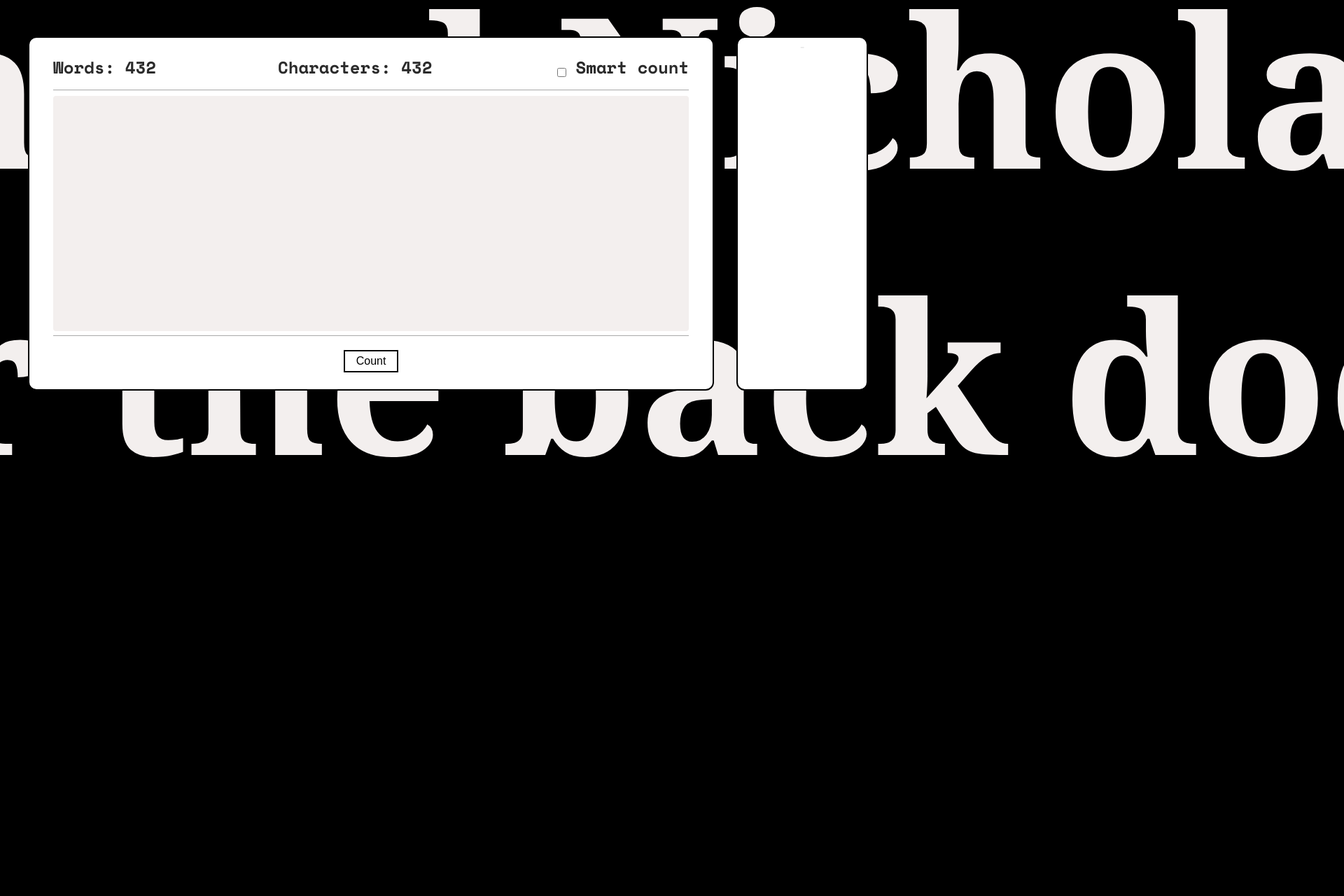
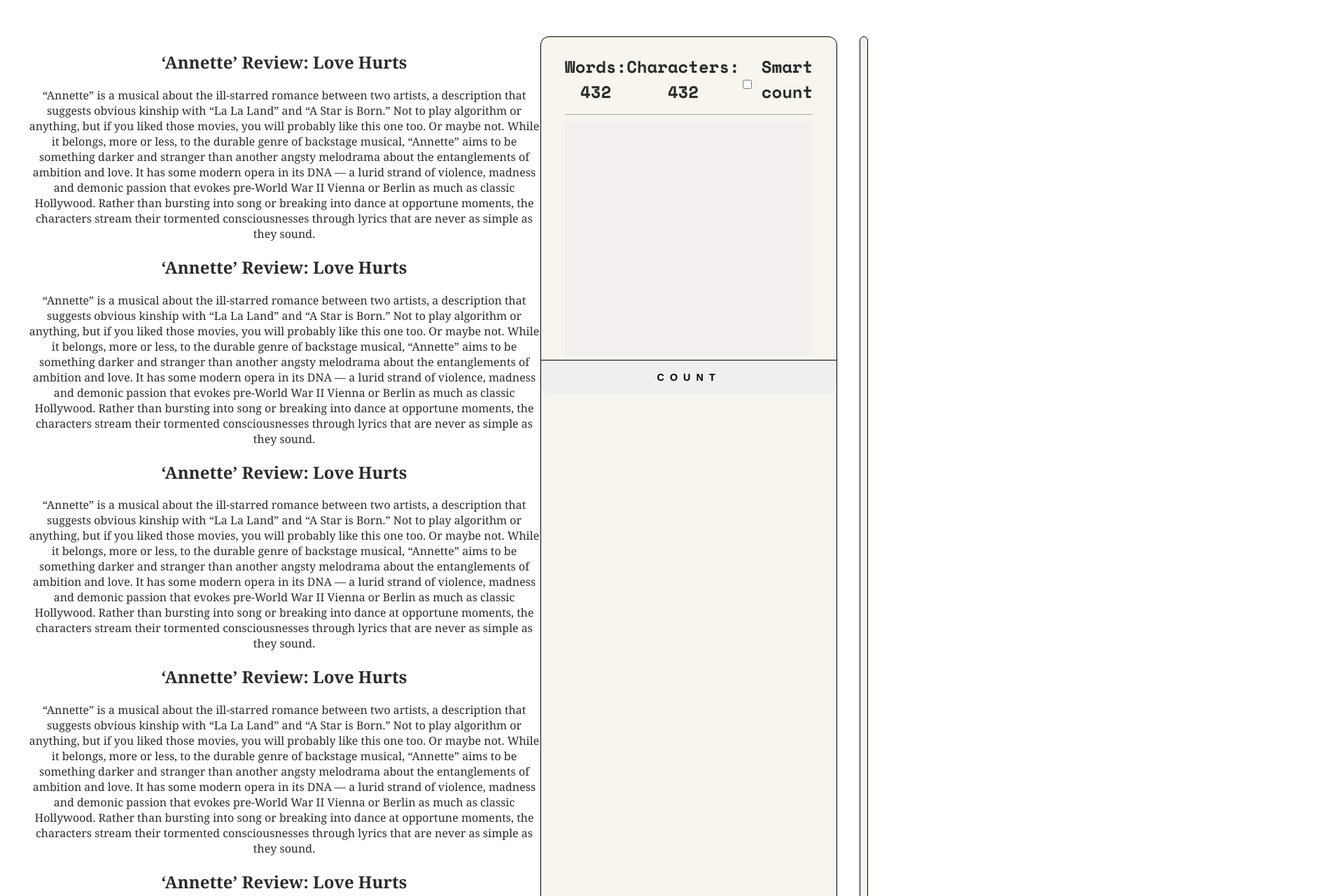
Before and after one commit to HomoDevus/WordCounter, a React (Create React App) app: page / in a window 1280 px wide. Shown: the part 80-1360 px from the top of the page at 70% size, 1920 px wide, since content can reach past the window. Before the commit the page ends 800 px from the top, so only its background shows below. Built offline with nearby package versions, Linux system fonts and the light colour scheme.

Commit message:
Changing of styles

```diff
--- a/src/components/CounterField.js
+++ b/src/components/CounterField.js
@@ -5,11 +5,12 @@
 
 function CounterField() {
     return (
-        <div className='counter-field'>
-            <CounterFieldHeader />
-            <hr />
-            <CounterFieldInput />
-            <hr className='last-hr'/>
+        <div className="counter-field-outer">
+            <div className='counter-field'>
+                <CounterFieldHeader />
+                <hr />
+                <CounterFieldInput />
+            </div>
             <CounterFieldFooter />
         </div>
     )
--- a/src/components/Main.js
+++ b/src/components/Main.js
@@ -1,11 +1,13 @@
 import React from "react";
 import CounterField from './CounterField';
 import Response from "./Response";
+import PageBackground from "./PageBackground";
 import '../componentsStyles/Main.css';
 
 function Main() {
     return (
         <main className='content-container'>
+            <PageBackground />
             <CounterField />
             <Response />
         </main>
--- /dev/null
+++ b/src/components/PageBackground.js
@@ -0,0 +1,85 @@
+import React from "react";
+
+function PageBackground() {
+    // Here write code that will fetch random articles
+    return (
+        <div className="page-background">
+            <div className="background__article">
+                <h2>‘Annette’ Review: Love Hurts</h2>
+                <p>“Annette” is a musical about the ill-starred romance between two artists, a description that
+                    suggests obvious kinship with “La La Land” and “A Star is Born.” Not to play algorithm or
+                    anything, but if you liked those movies, you will probably like this one too.
+
+                    Or maybe not. While it belongs, more or less, to the durable genre of backstage musical,
+                    “Annette” aims to be something darker and stranger than another angsty melodrama about the
+                    entanglements of ambition and love. It has some modern opera in its DNA — a lurid strand of
+                    violence, madness and demonic passion that evokes pre-World War II Vienna or Berlin as much
+                    as classic Hollywood. Rather than bursting into song or breaking into dance at opportune moments,
+                    the characters stream their tormented consciousnesses through lyrics that are never as simple as
+                    they sound.</p>
+            </div>
+
+            <div className="background__article">
+                <h2>‘Annette’ Review: Love Hurts</h2>
+                <p>“Annette” is a musical about the ill-starred romance between two artists, a description that
+                    suggests obvious kinship with “La La Land” and “A Star is Born.” Not to play algorithm or
+                    anything, but if you liked those movies, you will probably like this one too.
+
+                    Or maybe not. While it belongs, more or less, to the durable genre of backstage musical,
+                    “Annette” aims to be something darker and stranger than another angsty melodrama about the
+                    entanglements of ambition and love. It has some modern opera in its DNA — a lurid strand of
+                    violence, madness and demonic passion that evokes pre-World War II Vienna or Berlin as much
+                    as classic Hollywood. Rather than bursting into song or breaking into dance at opportune moments,
+                    the characters stream their tormented consciousnesses through lyrics that are never as simple as
+                    they sound.</p>
+            </div>
+
+            <div className="background__article">
+                <h2>‘Annette’ Review: Love Hurts</h2>
+                <p>“Annette” is a musical about the ill-starred romance between two artists, a description that
+                    suggests obvious kinship with “La La Land” and “A Star is Born.” Not to play algorithm or
+                    anything, but if you liked those movies, you will probably like this one too.
+
+                    Or maybe not. While it belongs, more or less, to the durable genre of backstage musical,
+                    “Annette” aims to be something darker and stranger than another angsty melodrama about the
+                    entanglements of ambition and love. It has some modern opera in its DNA — a lurid strand of
+                    violence, madness and demonic passion that evokes pre-World War II Vienna or Berlin as much
+                    as classic Hollywood. Rather than bursting into song or breaking into dance at opportune moments,
+                    the characters stream their tormented consciousnesses through lyrics that are never as simple as
+                    they sound.</p>
+            </div>
+
+            <div className="background__article">
+                <h2>‘Annette’ Review: Love Hurts</h2>
+                <p>“Annette” is a musical about the ill-starred romance between two artists, a description that
+                    suggests obvious kinship with “La La Land” and “A Star is Born.” Not to play algorithm or
+                    anything, but if you liked those movies, you will probably like this one too.
+
+                    Or maybe not. While it belongs, more or less, to the durable genre of backstage musical,
+                    “Annette” aims to be something darker and stranger than another angsty melodrama about the
+                    entanglements of ambition and love. It has some modern opera in its DNA — a lurid strand of
+                    violence, madness and demonic passion that evokes pre-World War II Vienna or Berlin as much
+                    as classic Hollywood. Rather than bursting into song or breaking into dance at opportune moments,
+                    the characters stream their tormented consciousnesses through lyrics that are never as simple as
+                    they sound.</p>
+            </div>
+
+            <div className="background__article">
+                <h2>‘Annette’ Review: Love Hurts</h2>
+                <p>“Annette” is a musical about the ill-starred romance between two artists, a description that
+                    suggests obvious kinship with “La La Land” and “A Star is Born.” Not to play algorithm or
+                    anything, but if you liked those movies, you will probably like this one too.
+
+                    Or maybe not. While it belongs, more or less, to the durable genre of backstage musical,
+                    “Annette” aims to be something darker and stranger than another angsty melodrama about the
+                    entanglements of ambition and love. It has some modern opera in its DNA — a lurid strand of
+                    violence, madness and demonic passion that evokes pre-World War II Vienna or Berlin as much
+                    as classic Hollywood. Rather than bursting into song or breaking into dance at opportune moments,
+                    the characters stream their tormented consciousnesses through lyrics that are never as simple as
+                    they sound.</p>
+            </div>
+        </div>
+    )
+}
+
+export default PageBackground
--- a/src/componentsStyles/Main.css
+++ b/src/componentsStyles/Main.css
@@ -1,17 +1,20 @@
-/*Test*/
 button {
-    font-size: 1rem;
-    background-color: white;
-    padding: 0.3rem 1rem;
-    border: 2px solid black;
+    font-size: 0.9rem;
+    font-weight: bold;
+    /*background-color: white;*/
+    padding: 1rem 1.4rem;
+    /*border: 1px solid black;*/
+    border-radius: 12px;
     transition: 0.2s ease;
     color: black;
     cursor: pointer;
+    text-transform: uppercase;
+    letter-spacing: 0.5rem;
 }
 
 button:hover {
-    background-color: #201D1C;
-    color: #F7F5EE;
+    background-color: #8fc3c8;
+    /*color: #F7F5EE;*/
 }
 
 main {
@@ -30,21 +33,24 @@
 }
 
 .last-hr {
-    margin-bottom: 20px;
+    /*margin-bottom: 20px;*/
 }
 
-.counter-field, .response {
+.counter-field-outer, .response {
     z-index: 1;
-    background-color: white;
+    background-color: #F7F5EE;
     color: #DDD;
     border-radius: 12px;
-    border: 2px solid black;
+    border: 1px solid black;
+}
+
+.counter-field-outer {
+    margin-right: 32px;
+    flex: 2 1 auto;
 }
 
 .counter-field {
-    flex: 2 1 auto;
-    padding: 24px 34px;
-    margin-right: 32px;
+    padding: 24px 34px 0 34px;
 }
 
 .counter-field__header {
@@ -82,6 +88,15 @@
     border-radius: 4px;
 }
 
+.counter-field-outer button {
+    width: 100%;
+    border-radius: 0 0 12px 12px;
+    border-top: 1px solid black;
+    border-bottom: 0;
+    border-left: 0;
+    border-right: 0;
+}
+
 .response {
     flex: 1 1 auto;
 }
--- a/src/index.css
+++ b/src/index.css
@@ -1,24 +1,13 @@
 body {
   margin: 0;
   font-family: 'Space Mono', monospace;
-  background-color: black;
-  color: #F3EFEE;
   position: relative;
   min-height: 100vh;
-  overflow-x: hidden;
 }
 
-body::before {
-  content: "John and Nicholas stood near the back door, considering how best to speak in private. They were noWhat is this website for? Whether you want to count the book's words or past your text, Word Counter is going to help you. It's an excellent tool for learning a language and preparing to read text that contains words you don't know yet.t the only ones to have ventured outside. A handful of younger boys were playing marbles on a patch of dirt nearby, and over near the gazebo steps sat two exhausted-looking girls with a jump rope, waiting for a third girl to come out and make a game. In the gazebo itself, watching over them all, was a petite blonde woman in a peach-colored gingham dress. She was pacing back and forth with tiny steps, as if her dress were very tight around her ankles, although in fact it did not quite reach her ankles and did not appear tight in the least.";
-  font-family: Georgia, sans-serif;
-  font-size: 18.75rem;
-  color: #F3EFEE;
-  position: absolute;
-  width: 300vw;
-  left: -50vw;
-  font-weight: bold;
-  overflow: hidden;
-  height: 100%;
+.page-background {
+  font-family: 'Georgia', serif;
+
 }
 
 a {
```
